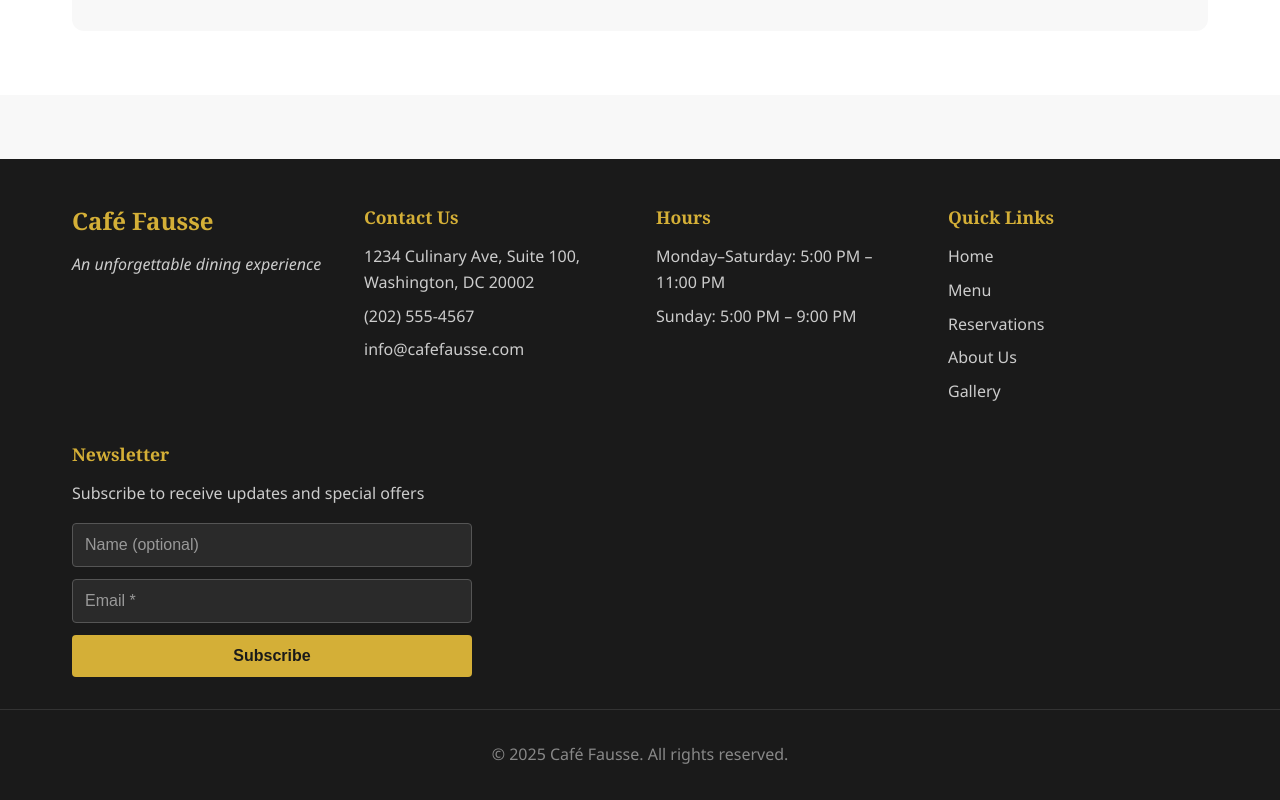
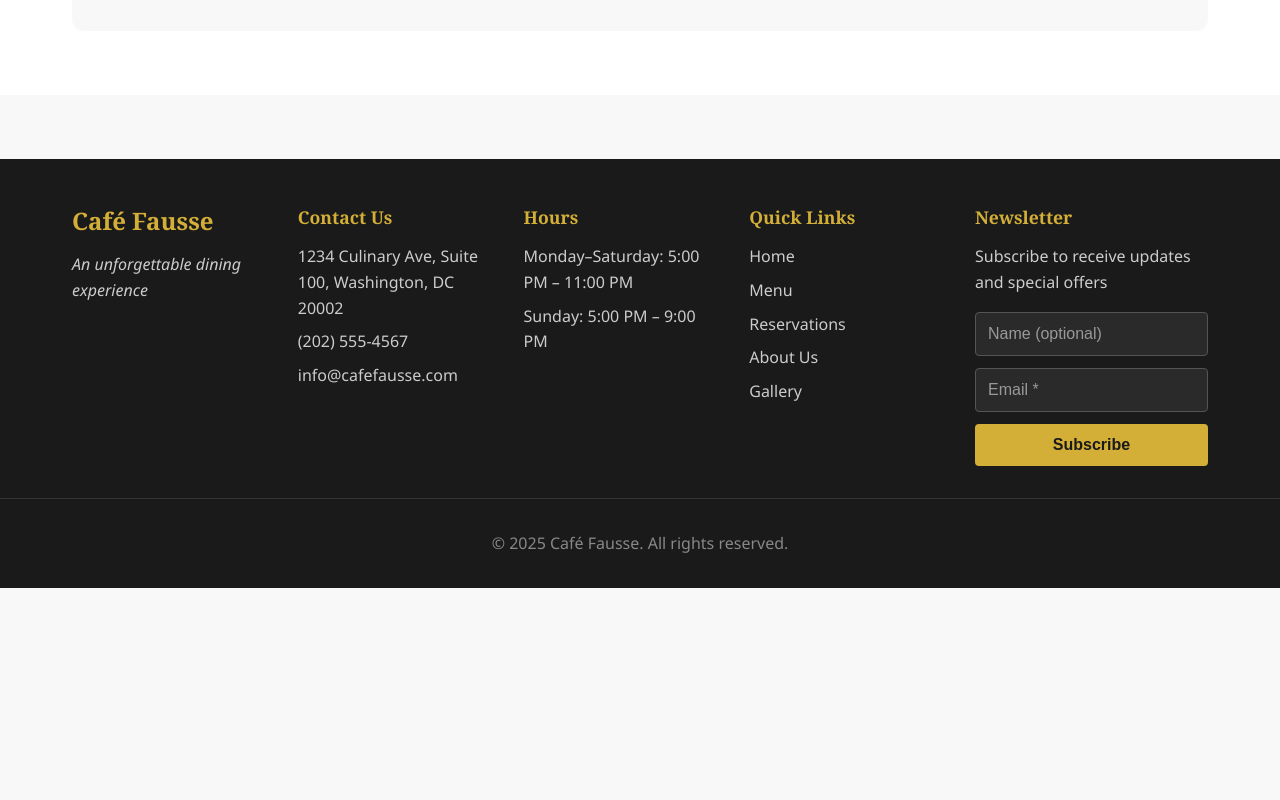
Before and after one commit to ridwanediallo/cafe-fausse, a React app in the folder frontend/: page /gallery in a window 1280 px wide. Shown: the part 3553-4353 px from the top of the page. After the commit the page ends 4141 px from the top, so only its background shows below. Built offline with nearby package versions, Linux system fonts and the light colour scheme; no server answers; the HTML template or start-up script is replaced by a standard one.

Commit message:
Update footer style

```diff
--- a/frontend/src/styles/Footer.css
+++ b/frontend/src/styles/Footer.css
@@ -14,7 +14,7 @@
   margin: 0 auto;
   padding: 0 var(--spacing-md);
   display: grid;
-  grid-template-columns: repeat(auto-fit, minmax(250px, 1fr));
+  grid-template-columns: repeat(5, 1fr);
   gap: var(--spacing-md);
 }
 
@@ -71,7 +71,7 @@
 
 /* Newsletter Section */
 .newsletter-section {
-  grid-column: span 2;
+  grid-column: span 1;
 }
 
 .newsletter-signup {
```
